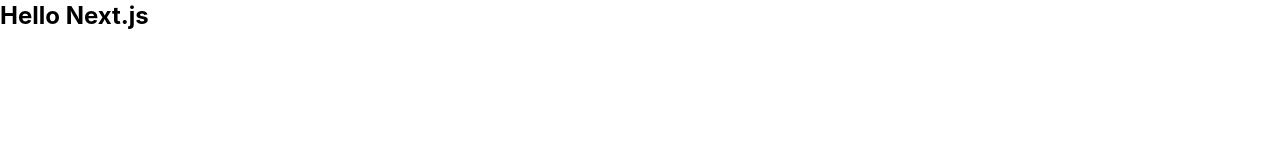
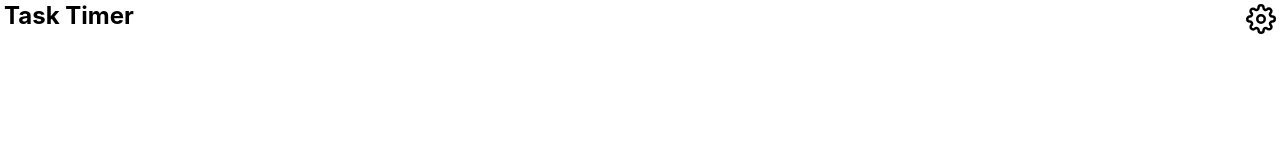
Before and after one commit to RangerVinven/Task-Timer, a Next.js app: page / in a window 1280 px wide. Shown: the top 160 px of the page. Built offline with nearby package versions, Linux system fonts and the light colour scheme.

Commit message:
Added the navbar

```diff
--- /dev/null
+++ b/components/Navbar.tsx
@@ -0,0 +1,18 @@
+import { FiSettings } from 'react-icons/fi';
+
+export default function Navbar(): JSX.Element {
+    return (
+        <div className="flex">
+            <div className="w-fit px-1 flex-shrink-0">
+                <h1 className="text-2xl font-bold">Task Timer</h1>
+            </div>
+            <div className="w-full">
+                <div className="flex justify-end items-center">
+                    <div className="p-1">
+                        <FiSettings size={30} className="hover:cursor-pointer" />
+                    </div>
+                </div>
+            </div>
+        </div>
+    )
+}
--- a/package.json
+++ b/package.json
@@ -11,7 +11,8 @@
   "dependencies": {
     "next": "12.2.0",
     "react": "18.2.0",
-    "react-dom": "18.2.0"
+    "react-dom": "18.2.0",
+    "react-icons": "^4.4.0"
   },
   "devDependencies": {
     "@types/node": "18.0.1",
--- a/pages/index.tsx
+++ b/pages/index.tsx
@@ -1,9 +1,10 @@
 import type { NextPage } from 'next'
+import Navbar from '../components/Navbar';
 
 const Home: NextPage = () => {
   return (
     <div>
-    	<p className="text-2xl font-bold">Hello Next.js</p>
+		<Navbar />
     </div>
   );
 }
```
Also changed, not shown: 2 other files (tests, documents, lock files or other folders).
